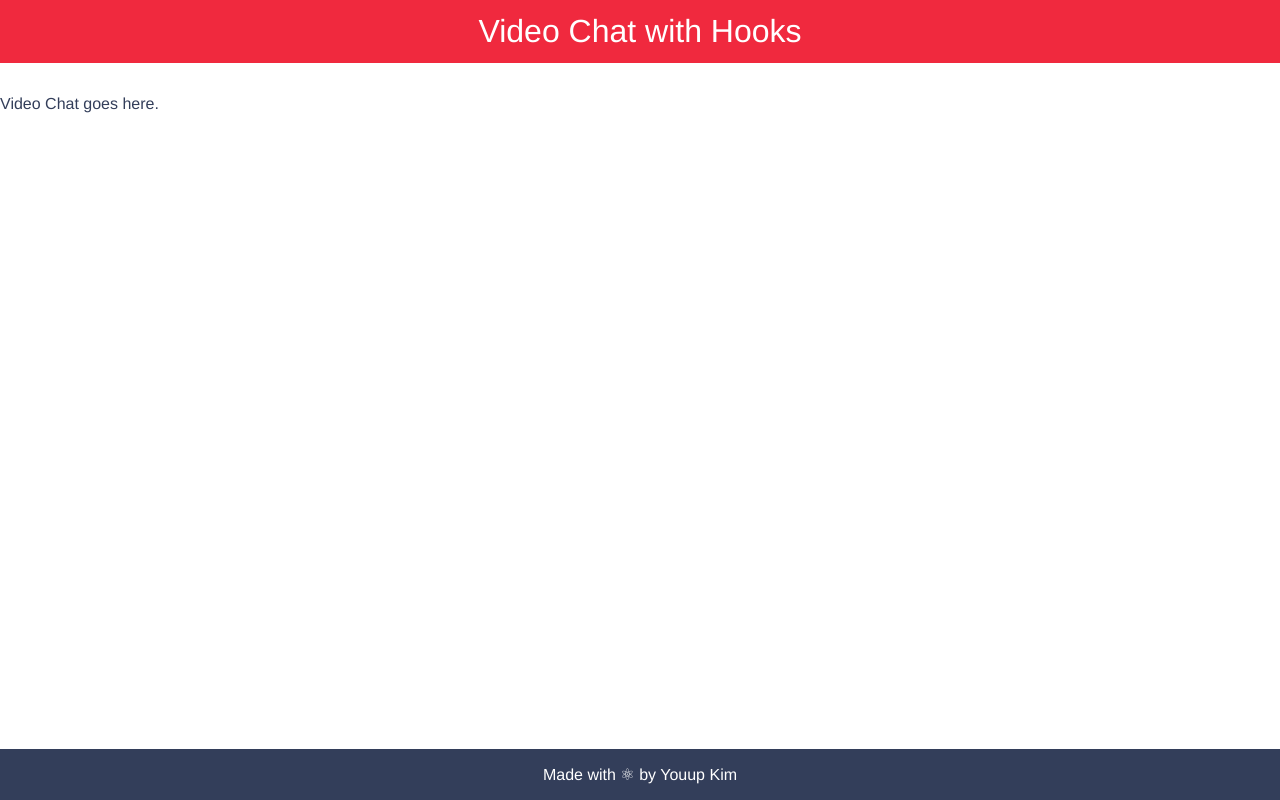
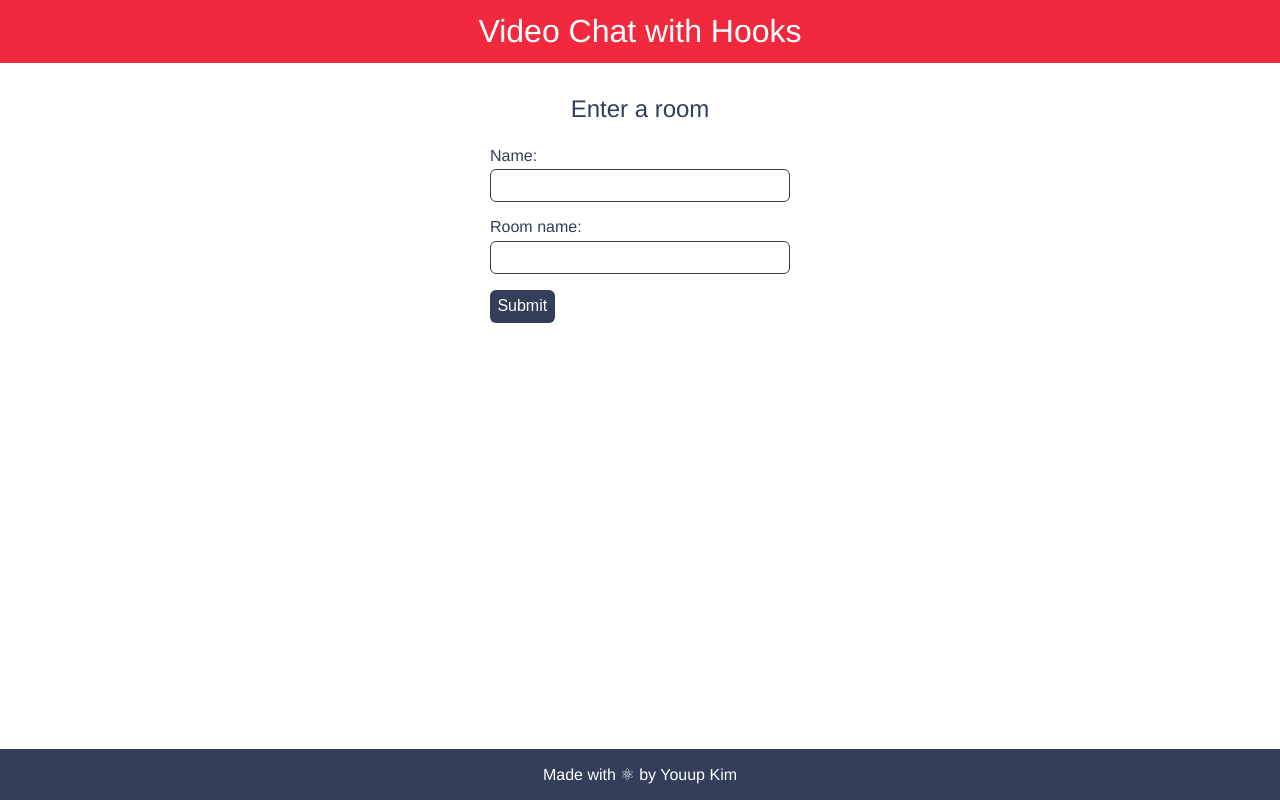
Before and after one commit to youup99/Video-Chat-App, a React (Create React App) app: page / in a window 1280 px wide. Built offline with nearby package versions, Linux system fonts and the light colour scheme.

Commit message:
Added lobby and token

```diff
--- a/src/App.js
+++ b/src/App.js
@@ -1,5 +1,6 @@
 import React from "react";
 import "./App.css";
+import VideoChat from "./VideoChat";
 
 const App = () => {
   return (
@@ -8,7 +9,7 @@ const App = () => {
         <h1>Video Chat with Hooks</h1>
       </header>
       <main>
-        <p>Video Chat goes here.</p>
+        <VideoChat />
       </main>
       <footer>
         <p>
--- /dev/null
+++ b/src/Lobby.js
@@ -0,0 +1,38 @@
+import React from "react";
+
+const Lobby = ({
+  username,
+  handleUsernameChange,
+  roomName,
+  handleRoomNameChange,
+  handleSubmit,
+}) => {
+  return (
+    <form onSubmit={handleSubmit}>
+      <h2>Enter a room</h2>
+      <div>
+        <label htmlFor="name">Name:</label>
+        <input
+          type="text"
+          id="field"
+          value={username}
+          onChange={handleUsernameChange}
+          required
+        />
+      </div>
+      <div>
+        <label htmlFor="room">Room name:</label>
+        <input
+          type="text"
+          id="room"
+          value={roomName}
+          onChange={handleRoomNameChange}
+          required
+        />
+      </div>
+      <button type="submit">Submit</button>
+    </form>
+  );
+};
+
+export default Lobby;
--- /dev/null
+++ b/src/VideoChat.js
@@ -0,0 +1,63 @@
+import React, { useState, useCallback } from "react";
+import Lobby from "./Lobby";
+
+const VideoChat = () => {
+  const [username, setUsername] = useState("");
+  const [roomName, setRoomName] = useState("");
+  const [token, setToken] = useState(null);
+
+  const handleUsernameChange = useCallback((event) => {
+    setUsername(event.target.value);
+  }, []);
+
+  const handleRoomNameChange = useCallback((event) => {
+    setRoomName(event.target.value);
+  }, []);
+
+  const handleSubmit = useCallback(
+    async (event) => {
+      event.preventDefault();
+      const data = await fetch("/video/token", {
+        method: "POST",
+        body: JSON.stringify({
+          identity: username,
+          room: roomName,
+        }),
+        headers: {
+          "Content-Type": "application/json",
+        },
+      }).then((res) => res.json());
+      setToken(data.token);
+    },
+    [username, roomName]
+  );
+
+  const handleLogout = useCallback((event) => {
+    setToken(null);
+  }, []);
+
+  let render;
+  if (token) {
+    render = (
+      <div>
+        <p>Username: {username}</p>
+        <p>Room Name: {roomName}</p>
+        <p>Token: {token}</p>
+      </div>
+    );
+  } else {
+    render = (
+      <Lobby
+        username={username}
+        roomName={roomName}
+        handleUsernameChange={handleUsernameChange}
+        handleRoomNameChange={handleRoomNameChange}
+        handleSubmit={handleSubmit}
+      />
+    );
+  }
+
+  return render;
+};
+
+export default VideoChat;
```
